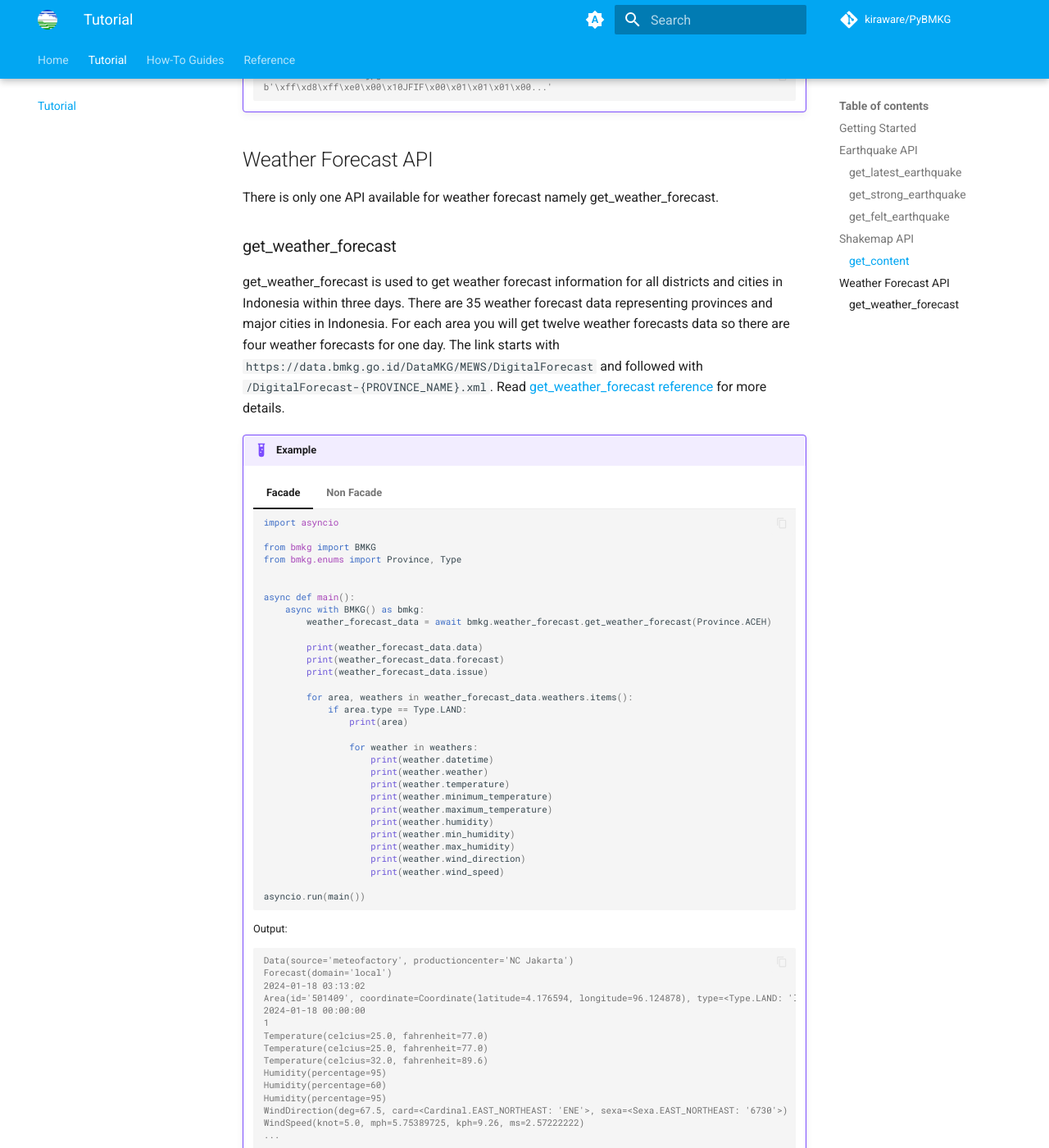
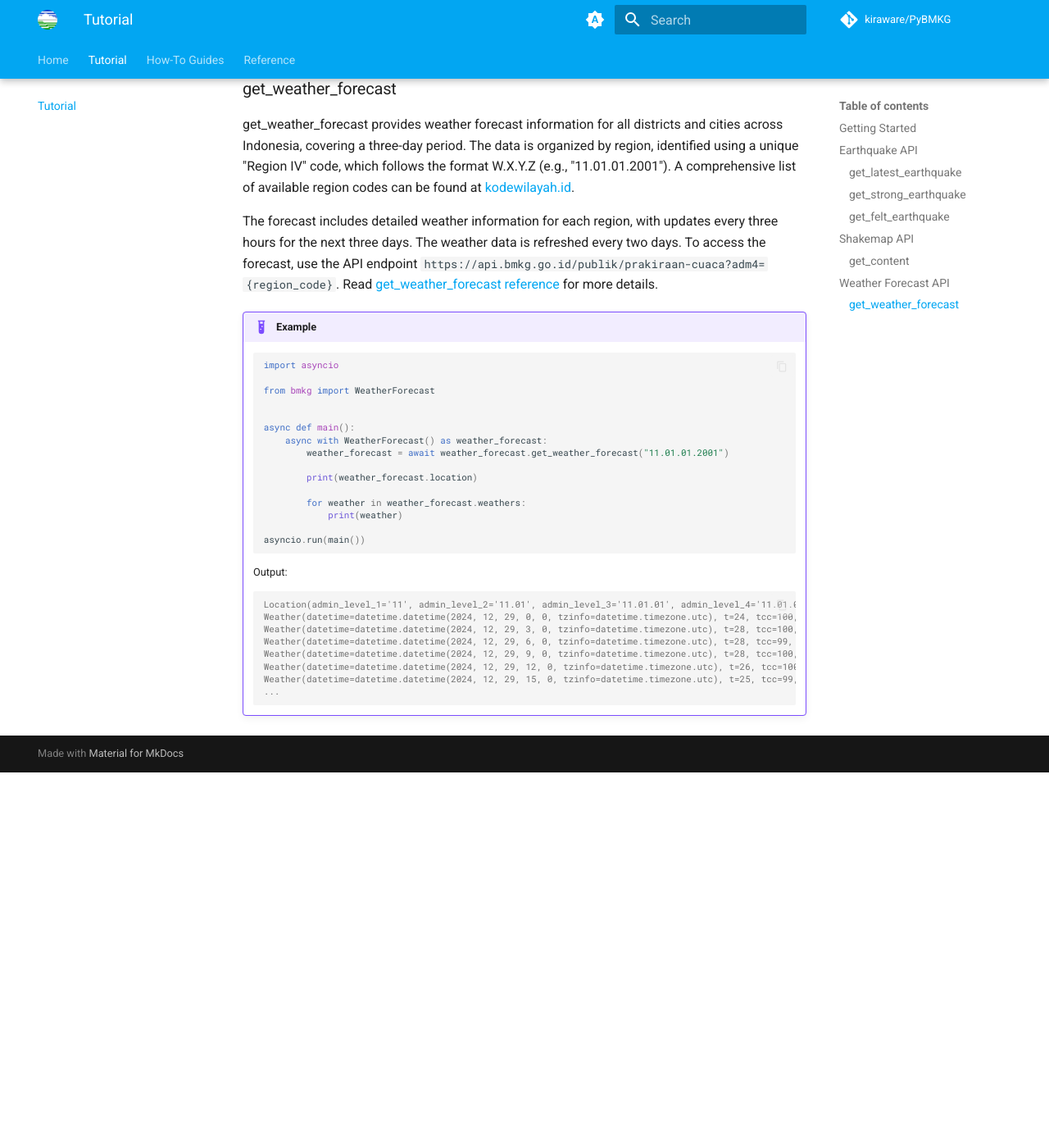
Before and after one commit to kiraware/PyBMKG, an MkDocs documentation site: the page built from docs/tutorials.md, in a window 1280 px wide and 1400 px high, scrolled down 3761 px. Shown: the whole window at 82% size. Built offline with MkDocs 1.6.1 and Material for MkDocs 9.7.7, drawn with Linux system fonts in a browser that asks for light colours; comment, search, counter and statistics services are not loaded; after the commit the page ends 4703 px from its top, so only the background shows below that; some of the changed text lies outside the part shown.

Commit message:
update docs

````diff
--- a/docs/tutorials.md
+++ b/docs/tutorials.md
@@ -27,67 +27,34 @@
 
 !!! example
 
-    === "Facade"
+    ```python
+    import asyncio
+    from dataclasses import fields
 
-        ```python
-        import asyncio
-        from dataclasses import fields
-
-        from bmkg import BMKG
+    from bmkg import Earthquake
 
 
-        async def main():
-            async with BMKG() as bmkg:
-                latest_earthquake = await bmkg.earthquake.get_latest_earthquake()
+    async def main():
+        async with Earthquake() as earthquake:
+            latest_earthquake = await earthquake.get_latest_earthquake()
 
-                print(latest_earthquake.earthquake.datetime)
-                print(latest_earthquake.earthquake.coordinate)
-                print(
-                    latest_earthquake.earthquake.magnitude,
-                    fields(latest_earthquake.earthquake)[2].metadata["unit"],
-                )
-                print(
-                    latest_earthquake.earthquake.depth,
-                    fields(latest_earthquake.earthquake)[3].metadata["unit"],
-                )
-                print(latest_earthquake.earthquake.region)
-                print(latest_earthquake.potency)
-                print(latest_earthquake.felt)
-                print(latest_earthquake.shakemap)
+            print(latest_earthquake.earthquake.datetime)
+            print(latest_earthquake.earthquake.coordinate)
+            print(
+                latest_earthquake.earthquake.magnitude,
+                fields(latest_earthquake.earthquake)[2].metadata["unit"],
+            )
+            print(
+                latest_earthquake.earthquake.depth,
+                fields(latest_earthquake.earthquake)[3].metadata["unit"],
+            )
+            print(latest_earthquake.earthquake.region)
+            print(latest_earthquake.potency)
+            print(latest_earthquake.felt)
+            print(latest_earthquake.shakemap)
 
-        asyncio.run(main())
-        ```
-
-    === "Non Facade"
-
-        ```python
-        import asyncio
-        from dataclasses import fields
-
-        from bmkg.api import Earthquake
-
-
-        async def main():
-            async with Earthquake() as earthquake:
-                latest_earthquake = await earthquake.get_latest_earthquake()
-
-                print(latest_earthquake.earthquake.datetime)
-                print(latest_earthquake.earthquake.coordinate)
-                print(
-                    latest_earthquake.earthquake.magnitude,
-                    fields(latest_earthquake.earthquake)[2].metadata["unit"],
-                )
-                print(
-                    latest_earthquake.earthquake.depth,
-                    fields(latest_earthquake.earthquake)[3].metadata["unit"],
-                )
-                print(latest_earthquake.earthquake.region)
-                print(latest_earthquake.potency)
-                print(latest_earthquake.felt)
-                print(latest_earthquake.shakemap)
-
-        asyncio.run(main())
-        ```
+    asyncio.run(main())
+    ```
 
     Output:
 
@@ -112,65 +79,33 @@
 
 !!! example
 
-    === "Facade"
+    ```python
+    import asyncio
+    from dataclasses import fields
 
-        ```python
-        import asyncio
-        from dataclasses import fields
-
-        from bmkg import BMKG
+    from bmkg import Earthquake
 
 
-        async def main():
-            async with BMKG() as bmkg:
-                strong_earthquakes = await bmkg.earthquake.get_strong_earthquake()
+    async def main():
+        async with Earthquake() as earthquake:
+            strong_earthquakes = await earthquake.get_strong_earthquake()
 
-                for strong_earthquake in strong_earthquakes:
-                    print(strong_earthquake.earthquake.datetime)
-                    print(strong_earthquake.earthquake.coordinate)
-                    print(
-                        strong_earthquake.earthquake.magnitude,
-                        fields(strong_earthquake.earthquake)[2].metadata["unit"],
-                    )
-                    print(
-                        strong_earthquake.earthquake.depth,
-                        fields(strong_earthquake.earthquake)[3].metadata["unit"],
-                    )
-                    print(strong_earthquake.earthquake.region)
-                    print(strong_earthquake.potency)
+            for strong_earthquake in strong_earthquakes:
+                print(strong_earthquake.earthquake.datetime)
+                print(strong_earthquake.earthquake.coordinate)
+                print(
+                    strong_earthquake.earthquake.magnitude,
+                    fields(strong_earthquake.earthquake)[2].metadata["unit"],
+                )
+                print(
+                    strong_earthquake.earthquake.depth,
+                    fields(strong_earthquake.earthquake)[3].metadata["unit"],
+                )
+                print(strong_earthquake.earthquake.region)
+                print(strong_earthquake.potency)
 
-        asyncio.run(main())
-        ```
-
-    === "Non Facade"
-
-        ```python
-        import asyncio
-        from dataclasses import fields
-
-        from bmkg.api import Earthquake
-
-
-        async def main():
-            async with Earthquake() as earthquake:
-                strong_earthquakes = await earthquake.get_strong_earthquake()
-
-                for strong_earthquake in strong_earthquakes:
-                    print(strong_earthquake.earthquake.datetime)
-                    print(strong_earthquake.earthquake.coordinate)
-                    print(
-                        strong_earthquake.earthquake.magnitude,
-                        fields(strong_earthquake.earthquake)[2].metadata["unit"],
-                    )
-                    print(
-                        strong_earthquake.earthquake.depth,
-                        fields(strong_earthquake.earthquake)[3].metadata["unit"],
-                    )
-                    print(strong_earthquake.earthquake.region)
-                    print(strong_earthquake.potency)
-
-        asyncio.run(main())
-        ```
+    asyncio.run(main())
+    ```
 
     Output:
 
@@ -193,65 +128,33 @@
 
 !!! example
 
-    === "Facade"
+    ```python
+    import asyncio
+    from dataclasses import fields
 
-        ```python
-        import asyncio
-        from dataclasses import fields
-
-        from bmkg import BMKG
+    from bmkg import Earthquake
 
 
-        async def main():
-            async with BMKG() as bmkg:
-                felt_earthquakes = await bmkg.earthquake.get_felt_earthquake()
+    async def main():
+        async with Earthquake() as earthquake:
+            felt_earthquakes = await earthquake.get_felt_earthquake()
 
-                for felt_earthquake in felt_earthquakes:
-                    print(felt_earthquake.earthquake.datetime)
-                    print(felt_earthquake.earthquake.coordinate)
-                    print(
-                        felt_earthquake.earthquake.magnitude,
-                        fields(felt_earthquake.earthquake)[2].metadata["unit"],
-                    )
-                    print(
-                        felt_earthquake.earthquake.depth,
-                        fields(felt_earthquake.earthquake)[3].metadata["unit"],
-                    )
-                    print(felt_earthquake.earthquake.region)
-                    print(felt_earthquake.felt)
+            for felt_earthquake in felt_earthquakes:
+                print(felt_earthquake.earthquake.datetime)
+                print(felt_earthquake.earthquake.coordinate)
+                print(
+                    felt_earthquake.earthquake.magnitude,
+                    fields(felt_earthquake.earthquake)[2].metadata["unit"],
+                )
+                print(
+                    felt_earthquake.earthquake.depth,
+                    fields(felt_earthquake.earthquake)[3].metadata["unit"],
+                )
+                print(felt_earthquake.earthquake.region)
+                print(felt_earthquake.felt)
 
-        asyncio.run(main())
-        ```
-
-    === "Non Facade"
-
-        ```python
-        import asyncio
-        from dataclasses import fields
-
-        from bmkg.api import Earthquake
-
-
-        async def main():
-            async with Earthquake() as earthquake:
-                felt_earthquakes = await earthquake.get_felt_earthquake()
-
-                for felt_earthquake in felt_earthquakes:
-                    print(felt_earthquake.earthquake.datetime)
-                    print(felt_earthquake.earthquake.coordinate)
-                    print(
-                        felt_earthquake.earthquake.magnitude,
-                        fields(felt_earthquake.earthquake)[2].metadata["unit"],
-                    )
-                    print(
-                        felt_earthquake.earthquake.depth,
-                        fields(felt_earthquake.earthquake)[3].metadata["unit"],
-                    )
-                    print(felt_earthquake.earthquake.region)
-                    print(felt_earthquake.felt)
-
-        asyncio.run(main())
-        ```
+    asyncio.run(main())
+    ```
 
     Output:
 
@@ -280,43 +183,21 @@
 
 !!! example
 
-    === "Facade"
+    ```python
+    import asyncio
 
-        ```python
-        import asyncio
-
-        from bmkg import BMKG
+    from bmkg import Shakemap
 
 
-        async def main():
-            async with BMKG() as bmkg:
-                latest_earthquake = await bmkg.earthquake.get_latest_earthquake()
-                shakemap = latest_earthquake.shakemap
-                shakemap_content = await shakemap.get_content()
+    async def main():
+        async with Shakemap("20240203152510.mmi.jpg") as shakemap:
+            shakemap_content = await shakemap.get_content()
 
-                print(shakemap.file_name)
-                print(shakemap_content)
+            print(shakemap.file_name)
+            print(shakemap_content)
 
-        asyncio.run(main())
-        ```
-
-    === "Non Facade"
-
-        ```python
-        import asyncio
-
-        from bmkg.api import Shakemap
-
-
-        async def main():
-            async with Shakemap("20240203152510.mmi.jpg") as shakemap:
-                shakemap_content = await shakemap.get_content()
-
-                print(shakemap.file_name)
-                print(shakemap_content)
-
-        asyncio.run(main())
-        ```
+    asyncio.run(main())
+    ```
 
     Output:
 
@@ -332,107 +213,41 @@
 
 ### get_weather_forecast
 
-get_weather_forecast is used to get weather forecast
-information for all districts and cities in Indonesia
-within three days. There are 35 weather forecast data
-representing provinces and major cities in Indonesia.
-For each area you will get twelve weather forecasts data
-so there are four weather forecasts for one day. The link
-starts with `https://data.bmkg.go.id/DataMKG/MEWS/DigitalForecast`
-and followed with `/DigitalForecast-{PROVINCE_NAME}.xml`. Read
+get_weather_forecast provides weather forecast information for all districts and cities across Indonesia, covering a three-day period. The data is organized by region, identified using a unique "Region IV" code, which follows the format W.X.Y.Z (e.g., "11.01.01.2001"). A comprehensive list of available region codes can be found at [kodewilayah.id](https://kodewilayah.id).
+
+The forecast includes detailed weather information for each region, with updates every three hours for the next three days. The weather data is refreshed every two days. To access the forecast, use the API endpoint `https://api.bmkg.go.id/publik/prakiraan-cuaca?adm4={region_code}`. Read
 [get_weather_forecast reference](reference/api.md/#bmkg.api.WeatherForecast.get_weather_forecast)
 for more details.
 
 !!! example
 
-    === "Facade"
+    ```python
+    import asyncio
 
-        ```python
-        import asyncio
-
-        from bmkg import BMKG
-        from bmkg.enums import Province, Type
+    from bmkg import WeatherForecast
 
 
-        async def main():
-            async with BMKG() as bmkg:
-                weather_forecast_data = await bmkg.weather_forecast.get_weather_forecast(Province.ACEH)
+    async def main():
+        async with WeatherForecast() as weather_forecast:
+            weather_forecast = await weather_forecast.get_weather_forecast("11.01.01.2001")
 
-                print(weather_forecast_data.data)
-                print(weather_forecast_data.forecast)
-                print(weather_forecast_data.issue)
+            print(weather_forecast.location)
 
-                for area, weathers in weather_forecast_data.weathers.items():
-                    if area.type == Type.LAND:
-                        print(area)
+            for weather in weather_forecast.weathers:
+                print(weather)
 
-                        for weather in weathers:
-                            print(weather.datetime)
-                            print(weather.weather)
-                            print(weather.temperature)
-                            print(weather.minimum_temperature)
-                            print(weather.maximum_temperature)
-                            print(weather.humidity)
-                            print(weather.min_humidity)
-                            print(weather.max_humidity)
-                            print(weather.wind_direction)
-                            print(weather.wind_speed)
-
-        asyncio.run(main())
-        ```
-
-    === "Non Facade"
-
-        ```python
-        import asyncio
-
-        from bmkg.api import WeatherForecast
-        from bmkg.enums import Province, Type
-
-
-        async def main():
-            async with WeatherForecast() as weather_forecast:
-                weather_forecast_data = await weather_forecast.get_weather_forecast(Province.ACEH)
-
-                print(weather_forecast_data.data)
-                print(weather_forecast_data.forecast)
-                print(weather_forecast_data.issue)
-
-                for area, weathers in weather_forecast_data.weathers.items():
-                    if area.type == Type.LAND:
-                        print(area)
-
-                        for weather in weathers:
-                            print(weather.datetime)
-                            print(weather.weather)
-                            print(weather.temperature)
-                            print(weather.minimum_temperature)
-                            print(weather.maximum_temperature)
-                            print(weather.humidity)
-                            print(weather.min_humidity)
-                            print(weather.max_humidity)
-                            print(weather.wind_direction)
-                            print(weather.wind_speed)
-
-        asyncio.run(main())
-        ```
+    asyncio.run(main())
+    ```
 
     Output:
 
     ```console
-    Data(source='meteofactory', productioncenter='NC Jakarta')
-    Forecast(domain='local')
-    2024-01-18 03:13:02
-    Area(id='501409', coordinate=Coordinate(latitude=4.176594, longitude=96.124878), type=<Type.LAND: 'land'>, region='', level='1', description='Aceh Barat', domain='Aceh', tags='', names=Name(en_US='Aceh Barat', id_ID='Kab. Aceh Barat'))
-    2024-01-18 00:00:00
-    1
-    Temperature(celcius=25.0, fahrenheit=77.0)
-    Temperature(celcius=25.0, fahrenheit=77.0)
-    Temperature(celcius=32.0, fahrenheit=89.6)
-    Humidity(percentage=95)
-    Humidity(percentage=60)
-    Humidity(percentage=95)
-    WindDirection(deg=67.5, card=<Cardinal.EAST_NORTHEAST: 'ENE'>, sexa=<Sexa.EAST_NORTHEAST: '6730'>)
-    WindSpeed(knot=5.0, mph=5.75389725, kph=9.26, ms=2.57222222)
+    Location(admin_level_1='11', admin_level_2='11.01', admin_level_3='11.01.01', admin_level_4='11.01.01.2001', province='Aceh', city='Aceh Selatan', subdistrict='Bakongan', village='Keude Bakongan', longitude=97.4845840426, latitude=2.9310948032, timezone='Asia/Jakarta')
+    Weather(datetime=datetime.datetime(2024, 12, 29, 0, 0, tzinfo=datetime.timezone.utc), t=24, tcc=100, tp=0.0, weather=<Weather.MOSTLY_CLOUDY: 3>, wd_deg=72, wd=<Cardinal.NORTHEAST: 'NE'>, wd_to=<Cardinal.SOUTHWEST: 'SW'>, ws=4.0, hu=95, vs=18158, time_index='-3-0', analysis_date=datetime.datetime(2024, 12, 29, 0, 0), image='https://api-apps.bmkg.go.id/storage/icon/cuaca/berawan-am.svg', utc_datetime=datetime.datetime(2024, 12, 29, 0, 0), local_datetime=datetime.datetime(2024, 12, 29, 7, 0))
+    Weather(datetime=datetime.datetime(2024, 12, 29, 3, 0, tzinfo=datetime.timezone.utc), t=28, tcc=100, tp=0.0, weather=<Weather.MOSTLY_CLOUDY: 3>, wd_deg=171, wd=<Cardinal.SOUTHEAST: 'SE'>, wd_to=<Cardinal.NORTHWEST: 'NW'>, ws=2.9, hu=78, vs=45315, time_index='0-3', analysis_date=datetime.datetime(2024, 12, 29, 0, 0), image='https://api-apps.bmkg.go.id/storage/icon/cuaca/berawan-am.svg', utc_datetime=datetime.datetime(2024, 12, 29, 3, 0), local_datetime=datetime.datetime(2024, 12, 29, 10, 0))
+    Weather(datetime=datetime.datetime(2024, 12, 29, 6, 0, tzinfo=datetime.timezone.utc), t=28, tcc=99, tp=0.8, weather=<Weather.MOSTLY_CLOUDY: 3>, wd_deg=205, wd=<Cardinal.SOUTH: 'S'>, wd_to=<Cardinal.NORTH: 'N'>, ws=8.5, hu=77, vs=23196, time_index='3-6', analysis_date=datetime.datetime(2024, 12, 29, 0, 0), image='https://api-apps.bmkg.go.id/storage/icon/cuaca/berawan-am.svg', utc_datetime=datetime.datetime(2024, 12, 29, 6, 0), local_datetime=datetime.datetime(2024, 12, 29, 13, 0))
+    Weather(datetime=datetime.datetime(2024, 12, 29, 9, 0, tzinfo=datetime.timezone.utc), t=28, tcc=100, tp=1.3, weather=<Weather.MOSTLY_CLOUDY: 3>, wd_deg=89, wd=<Cardinal.NORTHEAST: 'NE'>, wd_to=<Cardinal.SOUTHWEST: 'SW'>, ws=1.9, hu=81, vs=29860, time_index='6-9', analysis_date=datetime.datetime(2024, 12, 29, 0, 0), image='https://api-apps.bmkg.go.id/storage/icon/cuaca/berawan-am.svg', utc_datetime=datetime.datetime(2024, 12, 29, 9, 0), local_datetime=datetime.datetime(2024, 12, 29, 16, 0))
+    Weather(datetime=datetime.datetime(2024, 12, 29, 12, 0, tzinfo=datetime.timezone.utc), t=26, tcc=100, tp=1.2, weather=<Weather.MOSTLY_CLOUDY: 3>, wd_deg=141, wd=<Cardinal.SOUTHEAST: 'SE'>, wd_to=<Cardinal.NORTHWEST: 'NW'>, ws=7.7, hu=90, vs=14741, time_index='9-12', analysis_date=datetime.datetime(2024, 12, 29, 0, 0), image='https://api-apps.bmkg.go.id/storage/icon/cuaca/berawan-am.svg', utc_datetime=datetime.datetime(2024, 12, 29, 12, 0), local_datetime=datetime.datetime(2024, 12, 29, 19, 0))
+    Weather(datetime=datetime.datetime(2024, 12, 29, 15, 0, tzinfo=datetime.timezone.utc), t=25, tcc=99, tp=2.1, weather=<Weather.MOSTLY_CLOUDY: 3>, wd_deg=112, wd=<Cardinal.EAST: 'E'>, wd_to=<Cardinal.WEST: 'W'>, ws=6.1, hu=90, vs=15254, time_index='12-15', analysis_date=datetime.datetime(2024, 12, 29, 0, 0), image='https://api-apps.bmkg.go.id/storage/icon/cuaca/berawan-am.svg', utc_datetime=datetime.datetime(2024, 12, 29, 15, 0), local_datetime=datetime.datetime(2024, 12, 29, 22, 0))
     ...
     ```
````
Also changed, not shown: README.md (+9 -8 lines), docs/index.md (+9 -8 lines).
